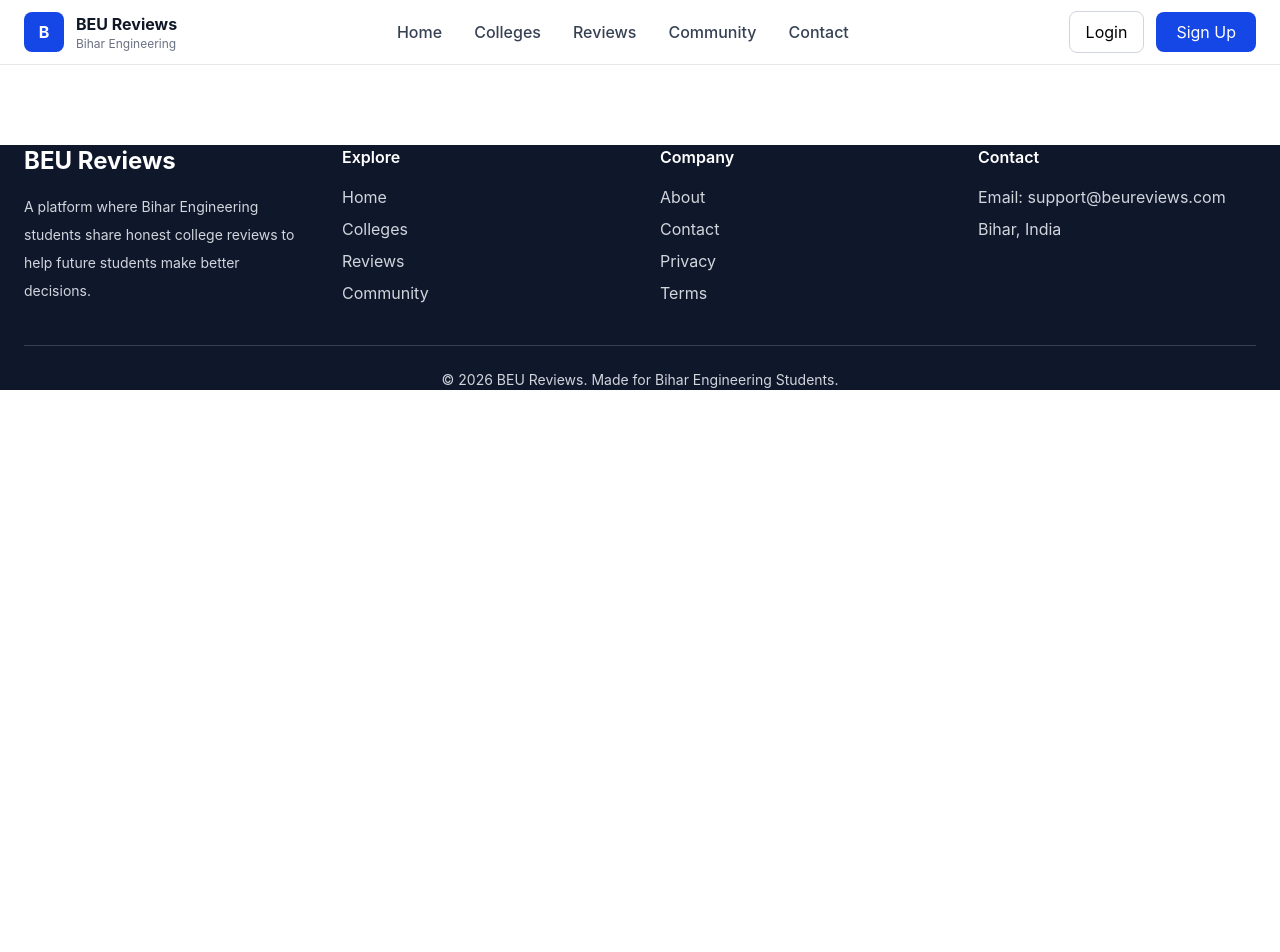
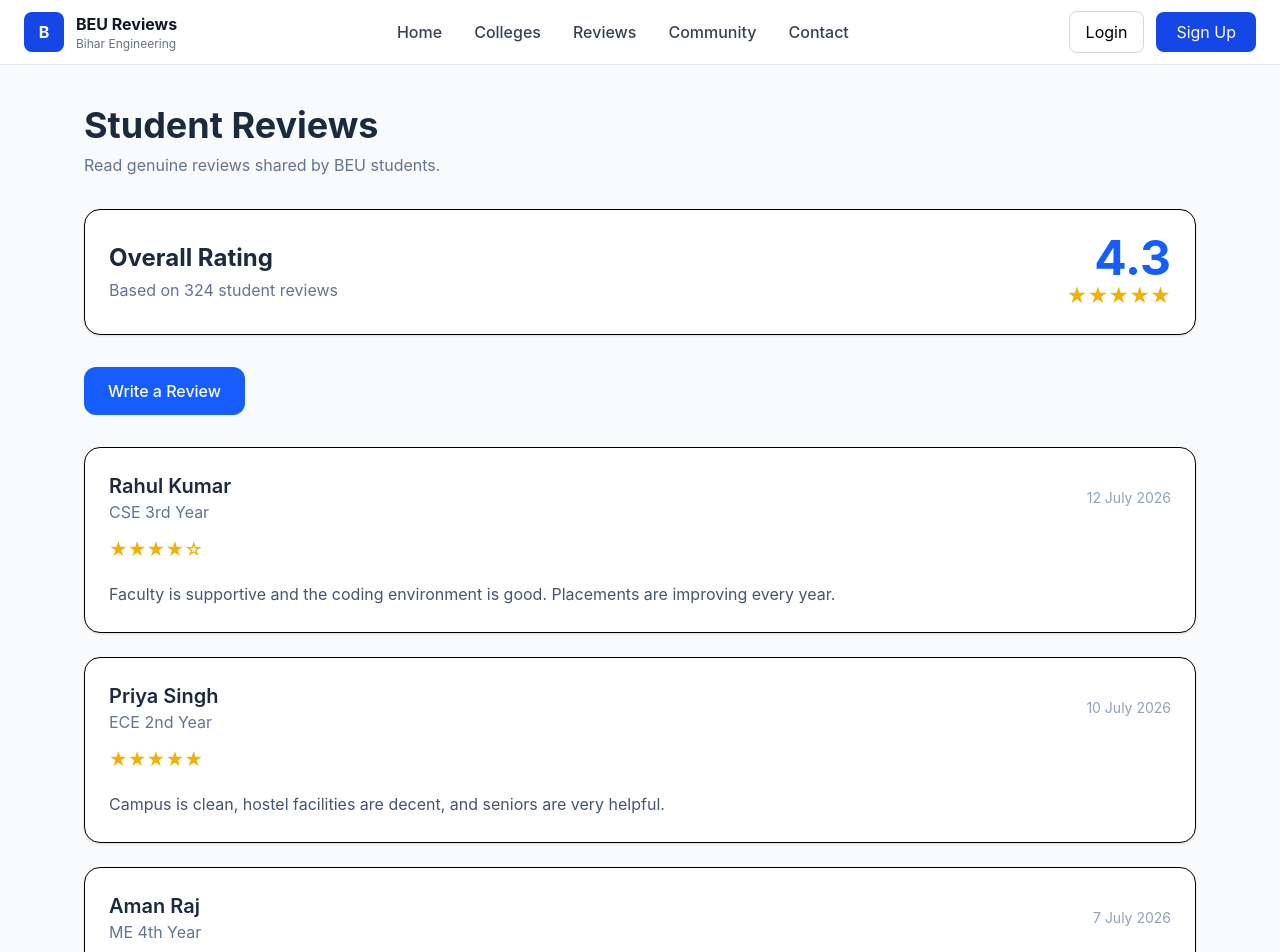
Before and after one commit to Anoopraja/CollegeNest, a React (Vite) app in the folder BCE-Bihar/: page /reviews in a window 1280 px wide. Shown: the top 952 px of the page. Before the commit the page ends 800 px from the top, so only its background shows below. Built offline with nearby package versions, Linux system fonts and the light colour scheme.

Commit message:
many pages added

```diff
--- a/BCE-Bihar/src/App.jsx
+++ b/BCE-Bihar/src/App.jsx
@@ -1,26 +1,24 @@
 import { useState } from 'react'
-
-import './App.css'
-
 import Navbar from './Components/Navbar'
 import Footer from './Components/Footer'
 import Hero from './Components/Hero'
 import Colleges from './Components/pages/Colleges'
 import CollegeInfo from './Components/pages/CollegeInfo'
+import Reviews from './Components/pages/Reviews'
+import Community from './Components/pages/Community'
 
-import {Route , Routes} from 'react-router-dom'
+import { Route, Router, Routes } from 'react-router-dom'
 
 function App() {
-
   return (
     <>
       <Navbar />
-
       <Routes>
-        <Route path='/' element={<Hero/>} />
-        <Route path='/college' element={<Colleges />} />
-        <Route path='/College/:id' element={<CollegeInfo />} />
-
+        <Route path="/" element={<Hero />} />
+        <Route path="/colleges" element={<Colleges />} />
+        <Route path="/reviews" element={<Reviews />} />
+        <Route path="/community" element={<Community />} />
+        <Route path="/college/:id" element={<CollegeInfo />} />
       </Routes>
       <Footer />
     </>
--- a/BCE-Bihar/src/Components/Hero.jsx
+++ b/BCE-Bihar/src/Components/Hero.jsx
@@ -38,11 +38,15 @@ const Hero = () => {
 
             <div className="flex flex-wrap gap-4 mt-10">
 
-              <button className="bg-blue-700 text-white px-7 py-3 rounded-lg hover:bg-blue-800 transition">
+              <button onClick={() => {
+                window.location.href="/colleges"
+              }} className="bg-blue-700 text-white px-7 py-3 rounded-lg hover:bg-blue-800 transition">
                 Explore Colleges
               </button>
 
-              <button className="border border-gray-300 px-7 py-3 rounded-lg hover:bg-gray-100 transition">
+              <button onClick={() => {
+                window.location.href="/reviews"
+              }} className="border border-gray-300 px-7 py-3 rounded-lg hover:bg-gray-100 transition">
                 Write Review
               </button>
 
--- a/BCE-Bihar/src/Components/Navbar.jsx
+++ b/BCE-Bihar/src/Components/Navbar.jsx
@@ -1,3 +1,4 @@
+import { Link } from 'react-router-dom';
 const Navbar = () => {
   return (
     <nav className="sticky top-0 z-50 bg-white border-b border-gray-200">
--- a/BCE-Bihar/src/Components/pages/Colleges.jsx
+++ b/BCE-Bihar/src/Components/pages/Colleges.jsx
@@ -1,4 +1,4 @@
-const Colleges = [
+const college = [
   {
     "id": 1,
     "name": "Muzaffarpur Institute of Technology",
@@ -456,62 +456,40 @@ const Colleges = [
     "image": "/college/arwal.jpg"
   }
 ]
+import React from "react";
+import { BrowserRouter, Routes, Route, Link } from 'react-router-dom';
+// import { Link } from "react-router-dom";
 
-import { Link } from "react-router-dom";
-const College = () => {
+const Colleges = () => {
   return (
-    <section className="max-w-7xl mx-auto px-6 py-12">
-      <div className="text-center mb-12">
-        <h1 className="text-4xl font-bold text-gray-900">
-          Explore BEU Colleges
-        </h1>
-        <p className="text-gray-500 mt-3">
-          Read honest reviews and ratings from students.
-        </p>
-      </div>
+    <div className="max-w-6xl mx-auto py-10 grid md:grid-cols-2 lg:grid-cols-3 gap-6">
 
-      <div className="grid gap-6 sm:grid-cols-2 lg:grid-cols-3">
-        {Colleges.map((college) => (
+      {college.map((college) => (
         <div
           key={college.id}
-            className="bg-white border border-gray-200 rounded-2xl p-6 shadow-sm hover:shadow-xl hover:-translate-y-2 transition-all duration-300"
+          className="border rounded-xl p-5 shadow"
         >
-            {/* College Name */}
-            <h2 className="text-xl font-bold text-gray-900 mb-3">
+          <h2 className="text-2xl font-bold">
             {college.name}
           </h2>
 
-            {/* District */}
-            <div className="flex items-center justify-between mb-3">
-              <span className="text-gray-500">District</span>
-              <span className="font-medium text-gray-800">
-                {college.district}
-              </span>
-            </div>
+          <p>{college.district}</p>
 
-            {/* Rating */}
-            <div className="flex items-center justify-between mb-5">
-              <span className="text-gray-500">Rating</span>
+          <p>⭐ {college.rating}</p>
 
-              <div className="flex items-center gap-2">
-                <span className="text-yellow-500 text-lg">⭐</span>
-                <span className="font-semibold text-gray-900">
-                  {college.rating}/5
-                </span>
-              </div>
-            </div>
-
-            {/* Button */}
           <Link to={`/college/${college.id}`}>
-              <button className="w-full py-3 rounded-xl bg-blue-500 text-white">
+            <button
+              onClick={() => console.log(college.id)}
+              className="mt-4 bg-blue-600 text-white px-5 py-2 rounded-lg"
+            >
               View Details
             </button>
           </Link>
         </div>
       ))}
+
     </div>
-    </section>
   );
 };
 
-export default College;
+export default Colleges;
--- /dev/null
+++ b/BCE-Bihar/src/Components/pages/Community.jsx
@@ -0,0 +1,125 @@
+const posts = [
+  {
+    id: 1,
+    name: "Rahul Kumar",
+    college: "MIT Muzaffarpur",
+    time: "2 hours ago",
+    text: "Anyone preparing for BEU Semester exams? Let's create a study group.",
+    likes: 24,
+    comments: 8,
+  },
+  {
+    id: 2,
+    name: "Priya Singh",
+    college: "BCE Bhagalpur",
+    time: "5 hours ago",
+    text: "How are hostel facilities at GEC Vaishali? Need honest opinions.",
+    likes: 17,
+    comments: 12,
+  },
+  {
+    id: 3,
+    name: "Aman Raj",
+    college: "GEC Gaya",
+    time: "Yesterday",
+    text: "Sharing my placement interview experience. Feel free to ask questions.",
+    likes: 42,
+    comments: 19,
+  },
+];
+
+const Community = () => {
+  return (
+    <section className="min-h-screen bg-slate-100 py-10">
+      <div className="max-w-6xl mx-auto px-5">
+
+        {/* Heading */}
+
+        <div className="mb-8">
+          <h1 className="text-4xl font-bold text-slate-800">
+            BEU Student Community
+          </h1>
+
+          <p className="text-slate-500 mt-2">
+            Connect with students, ask questions, share experiences, and help others.
+          </p>
+        </div>
+
+        {/* Create Post */}
+
+        <div className="bg-white rounded-2xl shadow border p-6 mb-8">
+
+          <textarea
+            placeholder="What's on your mind?"
+            className="w-full border rounded-xl p-4 resize-none h-28 outline-none focus:border-blue-500"
+          ></textarea>
+
+          <div className="flex justify-end mt-4">
+            <button className="bg-blue-600 text-white px-6 py-3 rounded-xl hover:bg-blue-700 transition">
+              Post
+            </button>
+          </div>
+
+        </div>
+
+        {/* Feed */}
+
+        <div className="space-y-6">
+
+          {posts.map((post) => (
+
+            <div
+              key={post.id}
+              className="bg-white rounded-2xl shadow border p-6"
+            >
+
+              <div className="flex justify-between">
+
+                <div>
+                  <h2 className="font-semibold text-lg">
+                    {post.name}
+                  </h2>
+
+                  <p className="text-sm text-slate-500">
+                    {post.college}
+                  </p>
+                </div>
+
+                <p className="text-sm text-slate-400">
+                  {post.time}
+                </p>
+
+              </div>
+
+              <p className="mt-5 text-slate-700 leading-7">
+                {post.text}
+              </p>
+
+              <div className="flex gap-6 mt-6 border-t pt-4">
+
+                <button className="text-slate-600 hover:text-blue-600">
+                  👍 {post.likes}
+                </button>
+
+                <button className="text-slate-600 hover:text-blue-600">
+                  💬 {post.comments}
+                </button>
+
+                <button className="text-slate-600 hover:text-blue-600">
+                  ↗ Share
+                </button>
+
+              </div>
+
+            </div>
+
+          ))}
+
+        </div>
+
+      </div>
+    </section>
+  );
+};
+
+export default Community;
--- /dev/null
+++ b/BCE-Bihar/src/Components/pages/Reviews.jsx
@@ -0,0 +1,134 @@
+import React from "react";
+import { BrowserRouter, Routes, Route, Link } from 'react-router-dom';
+
+const reviews = [
+  {
+    id: 1,
+    name: "Rahul Kumar",
+    branch: "CSE 3rd Year",
+    rating: 4,
+    date: "12 July 2026",
+    review:
+      "Faculty is supportive and the coding environment is good. Placements are improving every year.",
+  },
+  {
+    id: 2,
+    name: "Priya Singh",
+    branch: "ECE 2nd Year",
+    rating: 5,
+    date: "10 July 2026",
+    review:
+      "Campus is clean, hostel facilities are decent, and seniors are very helpful.",
+  },
+  {
+    id: 3,
+    name: "Aman Raj",
+    branch: "ME 4th Year",
+    rating: 3,
+    date: "7 July 2026",
+    review:
+      "Labs need improvement but overall college life is enjoyable.",
+  },
+];
+
+const ReviewPage = () => {
+  return (
+    <section className="bg-slate-50 min-h-screen py-10">
+      <div className="max-w-6xl mx-auto px-5">
+
+        {/* Heading */}
+        <div className="mb-8">
+          <h1 className="text-4xl font-bold text-slate-800">
+            Student Reviews
+          </h1>
+
+          <p className="text-slate-500 mt-2">
+            Read genuine reviews shared by BEU students.
+          </p>
+        </div>
+
+        {/* Overall Rating */}
+        <div className="bg-white rounded-2xl shadow border p-6 mb-8">
+          <div className="flex justify-between items-center flex-wrap gap-5">
+
+            <div>
+              <h2 className="text-2xl font-bold text-slate-800">
+                Overall Rating
+              </h2>
+
+              <p className="text-slate-500 mt-1">
+                Based on 324 student reviews
+              </p>
+            </div>
+
+            <div className="text-right">
+              <h1 className="text-5xl font-bold text-blue-600">
+                4.3
+              </h1>
+
+              <p className="text-yellow-500 text-xl">
+                ★★★★★
+              </p>
+            </div>
+
+          </div>
+        </div>
+
+        {/* Write Review Button */}
+
+        <div className="mb-8">
+          <button className="bg-blue-600 hover:bg-blue-700 text-white px-6 py-3 rounded-xl font-medium transition">
+            Write a Review
+          </button>
+        </div>
+
+        {/* Reviews */}
+
+        <div className="space-y-6">
+
+          {reviews.map((review) => (
+
+            <div
+              key={review.id}
+              className="bg-white rounded-2xl shadow border p-6"
+            >
+
+              <div className="flex justify-between items-center">
+
+                <div>
+                  <h3 className="text-xl font-semibold text-slate-800">
+                    {review.name}
+                  </h3>
+
+                  <p className="text-slate-500">
+                    {review.branch}
+                  </p>
+                </div>
+
+                <span className="text-sm text-slate-400">
+                  {review.date}
+                </span>
+
+              </div>
+
+              <div className="mt-3 text-yellow-500 text-lg">
+                {"★".repeat(review.rating)}
+                {"☆".repeat(5 - review.rating)}
+              </div>
+
+              <p className="mt-4 text-slate-600 leading-7">
+                {review.review}
+              </p>
+
+            </div>
+
+          ))}
+
+        </div>
+
+      </div>
+    </section>
+  );
+};
+
+export default ReviewPage;
--- a/BCE-Bihar/src/main.jsx
+++ b/BCE-Bihar/src/main.jsx
@@ -1,14 +1,11 @@
 import { StrictMode } from 'react'
 import { createRoot } from 'react-dom/client'
+import './index.css'
+import App from './App.jsx'
 import { BrowserRouter } from "react-router-dom";
 
-import './index.css'
-import App from './App.jsx'
-
-createRoot(document.getElementById('root')).render(
-  <StrictMode>
-    <BrowserRouter>
-      <App />
-    </BrowserRouter>
-  </StrictMode>,
-)
+createRoot(document.getElementById("root")).render(
+  <BrowserRouter>
+    <App />
+  </BrowserRouter>
+);
```
Lines whose indentation alone changed are shown as unchanged.
